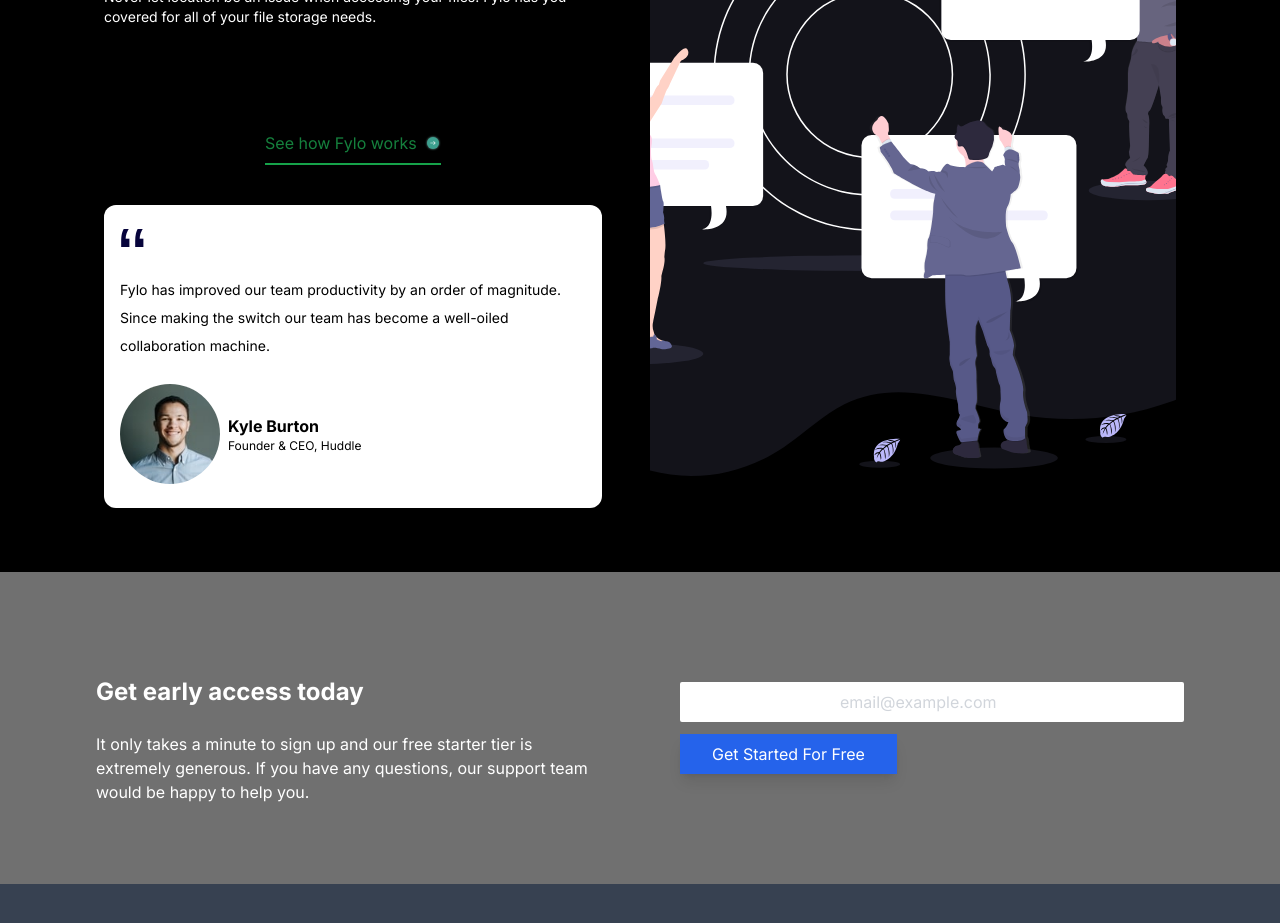
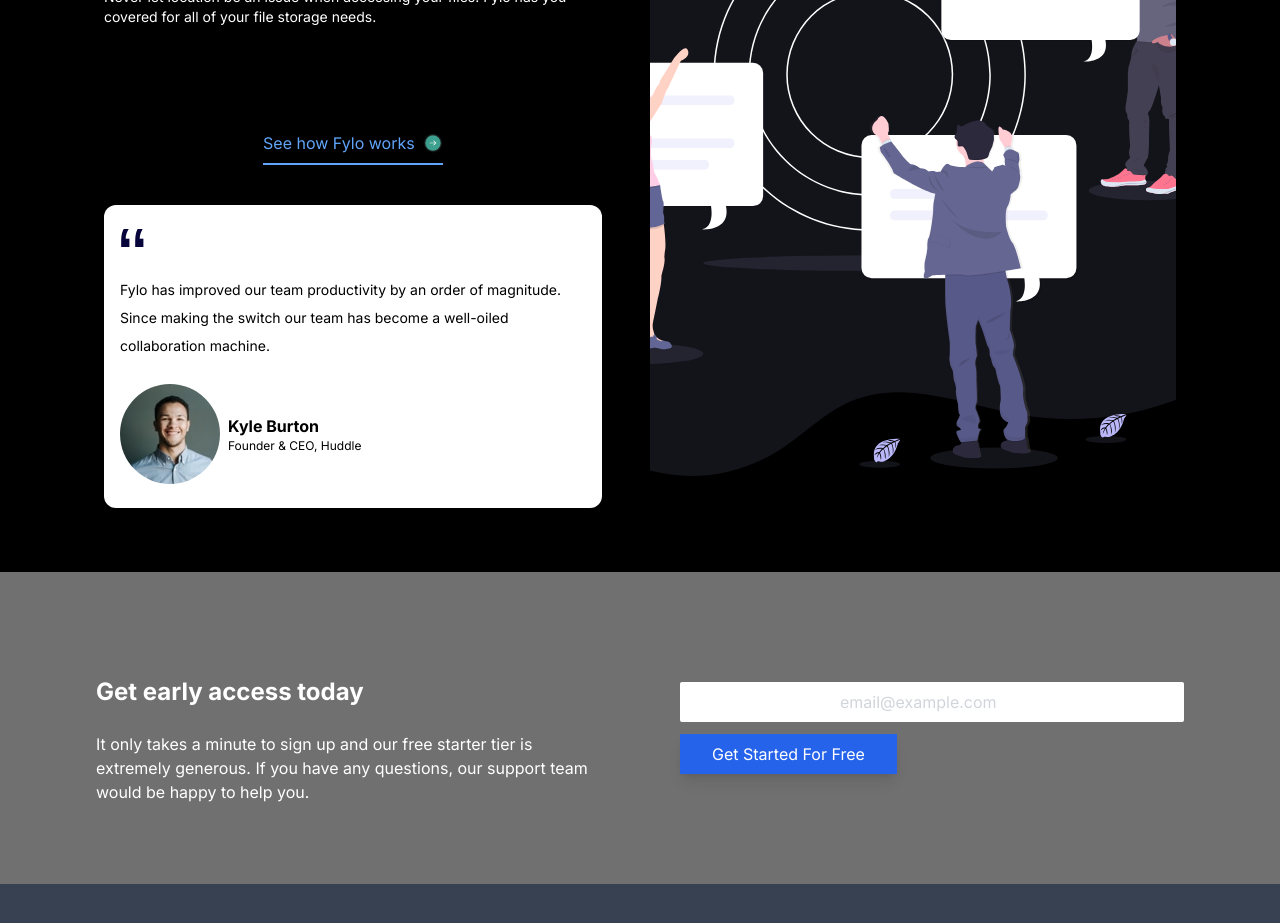
Before and after one commit to uevertonpassos/fylo-landing, a Next.js app: page / in a window 1280 px wide. Shown: the part 1080-2003 px from the top of the page. Built offline with nearby package versions, Linux system fonts and the light colour scheme.

Commit message:
fix: color contrast

```diff
--- a/src/app/page.tsx
+++ b/src/app/page.tsx
@@ -50,9 +50,10 @@ export default function Home() {
               Securely share files and folders with friends, family and
               colleagues for live collaboration. No email attachments required!
             </p>
-            <div className="flex gap-2 justify-center items-center  border-2 border-r-0 border-t-0 border-l-0 border-b-green-600 pb-2 w-fit mx-auto">
-              <span className="text-green-700"> See how Fylo works</span>
-              <img src="/images/icon-arrow.svg" alt="arrow" />
+            <div className="flex gap-2 justify-center items-center  border-2 border-r-0 border-t-0 border-l-0 border-b-blue-400 pb-2 w-fit mx-auto">
+              <span className="text-blue-400"> See how Fylo works</span>
+              <Image src="/images/icon-arrow.svg" alt="arrow" title="arrow" width={20} height={20} className="text-blue-400"/>
+
             </div>
             <div className="shadow-xl my-10 py-6 px-4 rounded-xl bg-white">
               <Image
```
